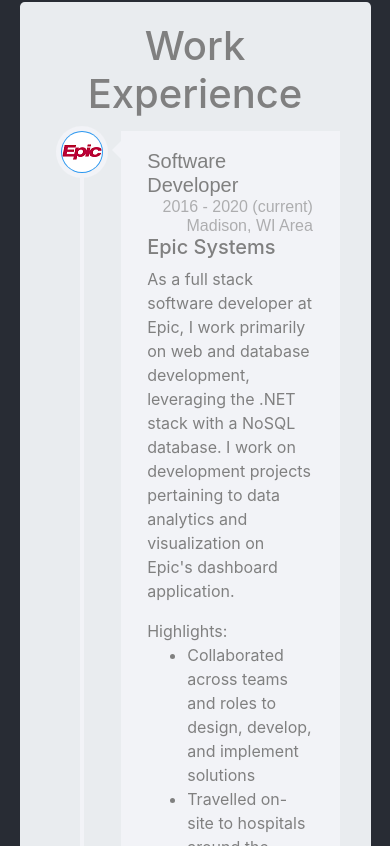
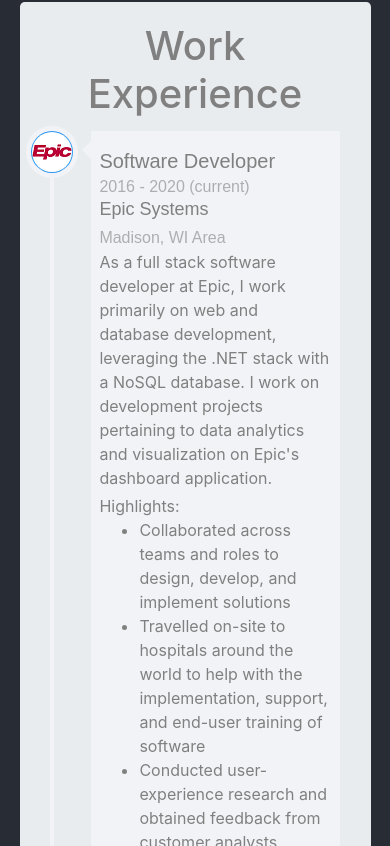
Before and after one commit to mhilliker/my-page, a React (Create React App) app in the folder my-site/: page / in a window 390 px wide. Shown: the part 1338-2184 px from the top of the page. Built offline with nearby package versions, Linux system fonts and the light colour scheme.

Commit message:
fix timeline styling issues
- add mobile support
- reduce excess whitespace

```diff
--- a/my-site/src/assets/styles/timeline.scss
+++ b/my-site/src/assets/styles/timeline.scss
@@ -1,3 +1,5 @@
+$timelineBackgroundColor: #f2f3f7;
+
 .timeline {
 	position: relative;
 	margin-bottom: 30px;
@@ -10,7 +12,7 @@
 		position: absolute;
 		display: block;
 		width: 4px;
-		background: #f2f3f7;
+		background: $timelineBackgroundColor;
 		top: 20px;
 		bottom: 20px;
 		margin-left: 29px;
@@ -39,14 +41,11 @@
 				-ms-border-radius: 50%;
 				border-radius: 50%;
 				text-align: center;
-				-moz-box-shadow: 0 0 0 5px #f2f3f7;
-				-webkit-box-shadow: 0 0 0 5px #f2f3f7;
-				box-shadow: 0 0 0 5px #f2f3f7;
+				-moz-box-shadow: 0 0 0 5px $timelineBackgroundColor;
+				-webkit-box-shadow: 0 0 0 5px $timelineBackgroundColor;
+				box-shadow: 0 0 0 5px $timelineBackgroundColor;
 				line-height: 40px;
 				float: left;
-				i {
-					color: #fff;
-                }
 
                 .iconImg {
                     vertical-align: top;
@@ -54,17 +53,12 @@
                     margin-top: 1px;
                 }
             }
-			.timeline-icon.color-none {
-				background: #fff;
-				width: 20px;
-				height: 20px;
-				margin-left: 10px;
-			}
-			.timeline-label {
+
+			.timeline-entry-content {
                 text-align: left;
 
 				position: relative;
-				background: #f2f3f7;
+				background: $timelineBackgroundColor;
 				padding-left: 1.5em;
 				padding-right: 1.5em;
 				padding-top: 1em;
@@ -81,24 +75,36 @@
 					height: 0;
 					border-style: solid;
 					border-width: 9px 9px 9px 0;
-					border-color: transparent #f2f3f7 transparent transparent;
+					border-color: transparent $timelineBackgroundColor transparent transparent;
 					left: 0;
 					top: 10px;
 					margin-left: -9px;
 				}
-				p {
-					+ {
-						p {
-							margin-top: 15px;
+
+                .timeline-header {
+                    font-family: "Quicksand", Arial, sans-serif;
+                    font-weight: 500;
+                    display: block;
+                    height: 32px;
+
+                    .timeline-header-text {
+                        margin-bottom: 0px;
+                    }
+
+                    h2 {
+                        font-size: 20px;
+                        display: inline-block;
+                        vertical-align: top;
+                    }
+
+                    h3 {
+                        font-size: 18px;
+                        display: inline-block;
+                        vertical-align: top;
                     }
                 }
-				}
-				h2 {
-					font-size: 20px;
-					font-family: "Quicksand", Arial, sans-serif;
-					font-weight: 500;
 
-					span {
+                .timeline-header-detail {
                     -webkit-opacity: .6;
                     -moz-opacity: .6;
                     opacity: .6;
@@ -106,7 +112,11 @@
                     filter: alpha(opacity=60);
                     font-size: 16px;
                     float: right;
+                    vertical-align: middle;
                 }
+
+                .timeline-entry-description {
+                    margin-bottom: 4px;
                 }
 
                 .timeline-entry-list-title {
@@ -120,3 +130,31 @@
 		}
 	}
 }
+
+
+@media only screen and (max-width: 768px) {
+    /* For mobile phones: */
+
+    .timeline {
+        margin-left: -30px;
+
+        .timeline-entry-content {
+            padding-left: .5em !important;
+            padding-right: .5em !important;
+        }
+
+        .timeline-header {
+            height: auto !important;
+
+            .timeline-header-text {
+                display: block;
+            }
+
+            .timeline-header-detail {
+                display: block;
+                float: left !important;
+                width: 100%;
+            }
+        }
+    }
+}
--- a/my-site/src/components/timeline.jsx
+++ b/my-site/src/components/timeline.jsx
@@ -21,22 +21,22 @@
 }
 
 export function TimelineEntry(props) {
-    const icon = props.icon ? <img src={props.icon} class="iconImg" /> : ">";
+    const icon = props.icon ? <img src={props.icon} class="iconImg" alt="company logo" /> : ">";
 
     return (
         <div className="timeline-entry">
             <div className="timeline-entry-inner">
                 <div className="timeline-icon">{icon}</div>
-                <div className="timeline-label">
-                    <h2>
-                        {props.jobTitle}
-                        <span>{props.date}</span>
-                    </h2>
-                    <h2>
-                        {props.jobLocation}
-                        <span>{props.location}</span>
-                    </h2>
-                    <h5>{props.company}</h5>
+                <div className="timeline-entry-content">
+                    <div className="timeline-header">
+                        <h2 className="timeline-header-text">{props.jobTitle}</h2>
+                        <span className="timeline-header-detail">{props.date}</span>
+                    </div>
+                    <div className="timeline-header">
+                        <h3 className="timeline-header-text">{props.company}</h3>
+                        <span className="timeline-header-detail">{props.location}</span>
+                    </div>
+
                     {props.children}
                 </div>
             </div>
@@ -46,7 +46,7 @@
 
 export function TimelineEntryDescription(props) {
     return (
-        <p>{props.children}</p>
+        <p className="timeline-entry-description">{props.children}</p>
     );
 }
 
```
Lines whose indentation alone changed are shown as unchanged.
